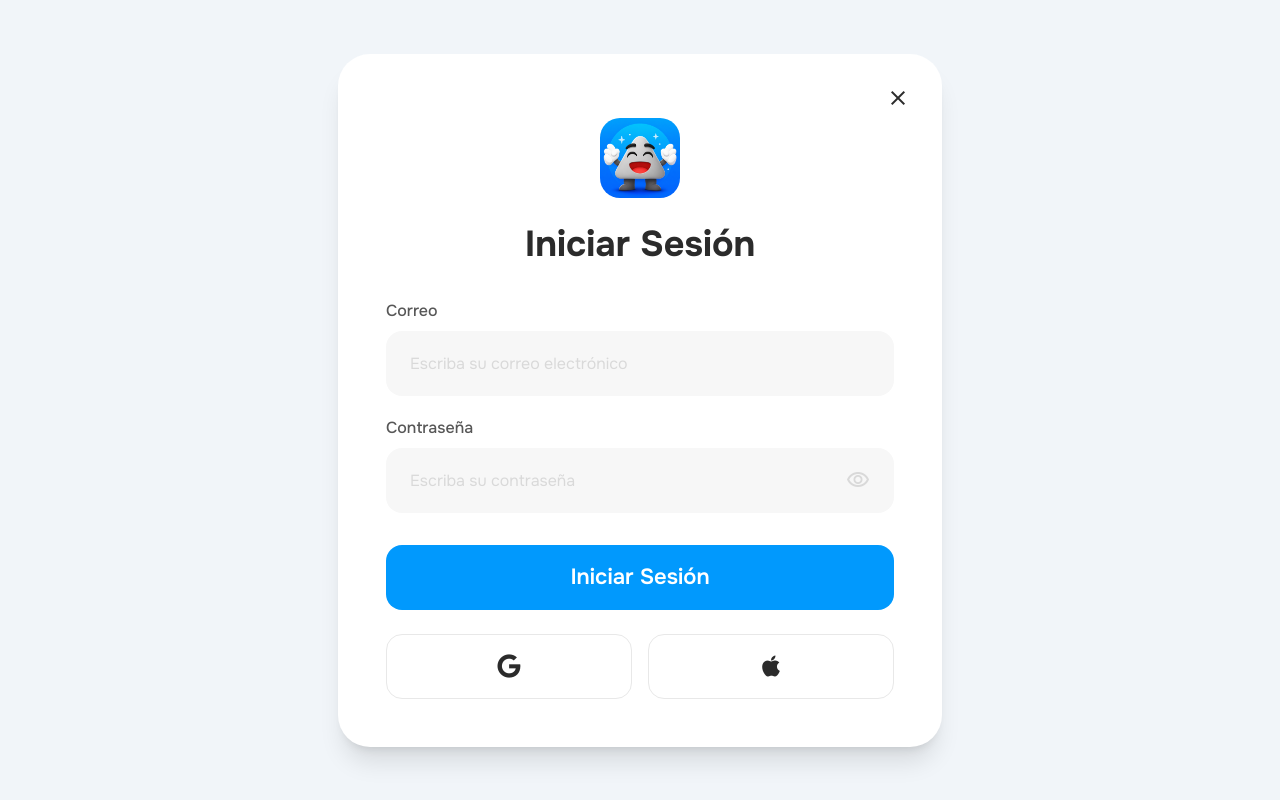
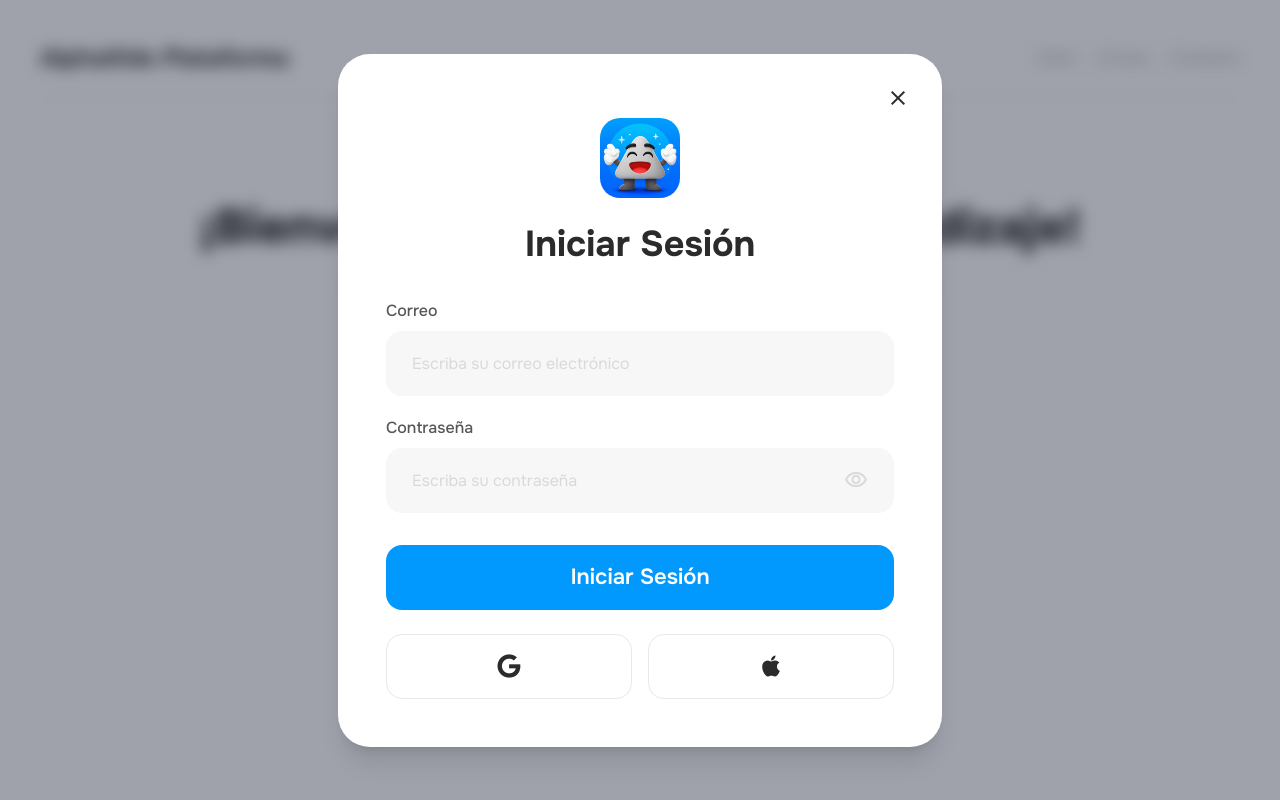
Before and after one commit to qubit-ai-it/alphakids-web-platform, a Next.js app: page /login in a window 1280 px wide. Built offline with nearby package versions, Linux system fonts and the light colour scheme.

Commit message:
feat: login corregido v3

```diff
--- a/app/login/page.tsx
+++ b/app/login/page.tsx
@@ -1,11 +1,50 @@
-// app/page.tsx
-import { LoginForm } from "@/shared/components/auth/LoginForm";
+"use client";
 
-export default function Home() {
+import React, { useState } from 'react';
+import { Modal } from '../../shared/components/ui/Modal';
+import { LoginForm } from '../../features/auth/components/LoginForm';
+import { Button } from '../../shared/components/ui/Button';
+
+export default function LoginPage() {
+  const [isOpen, setIsOpen] = useState(true);
+
   return (
-    <main className="min-h-screen bg-slate-100 flex items-center justify-center p-4">
-      {/* This renders just the modal card form in a clean, centered layout */}
-      <LoginForm />
-    </main>
+    <div className="w-full min-h-screen bg-secondary-50 p-[40px] font-sans relative">
+
+      {/* Contenido decorativo que simula la web detrás del Modal */}
+      <div className="max-w-[1200px] mx-auto">
+        <header className="flex justify-between items-center mb-[40px] pb-[20px] border-b border-secondary-200">
+          <h2 className="text-[24px] font-bold text-secondary-900">AlphaKids Plataforma</h2>
+          <nav className="flex gap-[20px] text-secondary-600 font-medium">
+            <span className="cursor-pointer hover:text-secondary-900">Inicio</span>
+            <span className="cursor-pointer hover:text-secondary-900">Cursos</span>
+            <span className="cursor-pointer hover:text-secondary-900">Contacto</span>
+          </nav>
+        </header>
+
+        <main className="text-center py-[60px]">
+          <h1 className="text-[48px] font-extrabold text-secondary-900 mb-[16px] leading-tight">
+            ¡Bienvenidos al Portal de Aprendizaje!
+          </h1>
+          <p className="text-[18px] text-secondary-600 max-w-[600px] mx-auto mb-[32px]">
+            Explora un mundo lleno de retos, medallas y conocimientos diseñados especialmente para ti.
+          </p>
+
+          <div className="max-w-[240px] mx-auto">
+            <Button onClick={() => setIsOpen(true)}>
+              Abrir Formulario
+            </Button>
+          </div>
+        </main>
+      </div>
+
+      {/* Control reactivo para renderizar el modal en primer plano */}
+      {isOpen && (
+        <Modal>
+          <LoginForm onClose={() => setIsOpen(false)} />
+        </Modal>
+      )}
+
+    </div>
   );
 }
--- a/shared/components/auth/LoginForm.tsx
+++ b/features/auth/components/LoginForm.tsx
@@ -1,14 +1,27 @@
 "use client";
 
-import React from 'react';
+import React, { useState } from 'react';
 import { Input } from '../../../shared/components/ui/Input';
 import { Button } from '../../../shared/components/ui/Button';
-import { PasswordInput } from './PasswordInput';
-import { SocialButton } from './SocialButton';
+import { PasswordInput } from '../../../shared/components/auth/PasswordInput';
+import { SocialButton } from '../../../shared/components/auth/SocialButton';
 import { Icon } from '../../../shared/components/ui/Icon';
 import logoKids from '../../../app/favicon.png';
 
-export function LoginForm() {
+interface LoginFormProps {
+  onClose?: () => void;
+}
+
+export function LoginForm({ onClose }: LoginFormProps) {
+
+  const [email, setEmail] = useState('');
+  const [password, setPassword] = useState('');
+
+  const handleSubmit = (e: React.FormEvent) => {
+    e.preventDefault();
+    console.log('Datos enviados:', { email, password });
+  };
+
   return (
     <div className="
       w-full
@@ -25,6 +38,7 @@ export function LoginForm() {
     ">
       <button
         type="button"
+        onClick={onClose}
         className="
           absolute
           top-[32px]
@@ -55,17 +69,21 @@ export function LoginForm() {
         Iniciar Sesión
       </h1>
 
-      <form className="w-full flex flex-col gap-[24px]" onSubmit={(e) => e.preventDefault()}>
+      <form className="w-full flex flex-col gap-[24px]" onSubmit={handleSubmit}>
         <div className="flex flex-col gap-[20px]">
           <Input
             label="Correo"
             placeholder="Escriba su correo electrónico"
             type="email"
+            value={email}
+            onChange={(e) => setEmail(e.target.value)}
             required
           />
           <PasswordInput
             label="Contraseña"
             placeholder="Escriba su contraseña"
+            value={password}
+            onChange={(e) => setPassword(e.target.value)}
             required
           />
         </div>
--- a/shared/components/auth/PasswordInput.tsx
+++ b/shared/components/auth/PasswordInput.tsx
@@ -12,7 +12,6 @@ export function PasswordInput({ label, className = '', ...props }: PasswordInput
 
   return (
     <div className="w-full flex flex-col">
-      {/* Modificado a text-[16px] para igualar al input */}
       <label className="text-[16px] font-medium text-secondary-800 mb-[8px]">
         {label}
       </label>
@@ -26,10 +25,11 @@ export function PasswordInput({ label, className = '', ...props }: PasswordInput
         items-center
         justify-between
         px-[24px]
+        border-2
+        border-transparent
         hover:bg-secondary-200
         focus-within:bg-secondary-100
-        focus-within:ring-2
-        focus-within:ring-primary-500/50
+        focus-within:border-secondary-500
         transition-all
         duration-200
       ">
--- a/shared/components/ui/Input.tsx
+++ b/shared/components/ui/Input.tsx
@@ -7,7 +7,6 @@ interface InputProps extends React.InputHTMLAttributes<HTMLInputElement> {
 export function Input({ label, className = '', ...props }: InputProps) {
   return (
     <div className="w-full flex flex-col">
-      {/* Modificado a text-[16px] para mantener simetría visual */}
       <label className="text-[16px] font-medium text-secondary-800 mb-[8px]">
         {label}
       </label>
@@ -20,10 +19,11 @@ export function Input({ label, className = '', ...props }: InputProps) {
         px-[24px]
         flex
         items-center
+        border-2
+        border-transparent
         hover:bg-secondary-200
         focus-within:bg-secondary-100
-        focus-within:ring-2
-        focus-within:ring-primary-500/50
+        focus-within:border-secondary-500
         transition-all
         duration-200
       ">
--- a/shared/components/ui/Modal.tsx
+++ b/shared/components/ui/Modal.tsx
@@ -6,20 +6,18 @@ interface ModalProps {
 
 export function Modal({ children }: ModalProps) {
   return (
-    <div className="flex flex-col items-center justify-center min-h-screen bg-slate-100 p-4">
-      <div className="
-        w-[604px]
-        bg-white
-        p-[16px]
-        rounded-[16px]
-        shadow-lg
-        flex flex-col
-        min-h-[500px]
-      ">
-        <div className="flex-grow">
-          {children}
-        </div>
-      </div>
+    <div className="
+      fixed
+      inset-0
+      z-50
+      flex
+      items-center
+      justify-center
+      bg-slate-900/40
+      backdrop-blur-sm
+      p-4
+    ">
+      {children}
     </div>
   );
 }
```
